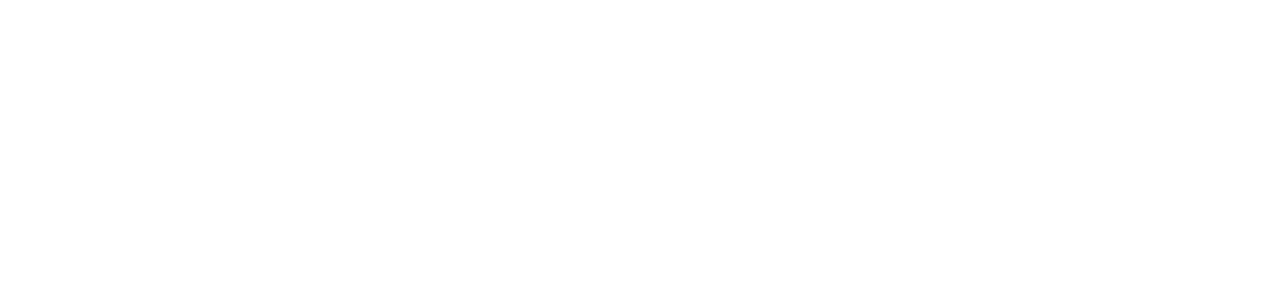
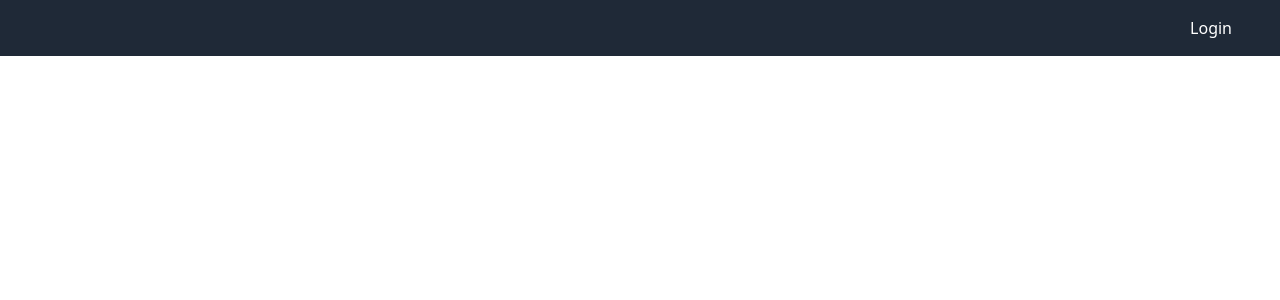
Before and after one commit to CMurray09/proto, an Angular app: page / in a window 1280 px wide. Shown: the top 300 px of the page. Built offline with nearby package versions, Linux system fonts and the light colour scheme.

Commit message:
Home component, header with login button

```diff
--- a/src/app/app-routing.module.ts
+++ b/src/app/app-routing.module.ts
@@ -1,8 +1,13 @@
 import { NgModule } from '@angular/core';
 import { RouterModule, Routes } from '@angular/router';
 import {LoginComponent} from "src/app/user/login/login.component";
+import {HomeComponent} from "src/app/home/home.component";
 
 const routes: Routes = [
+  {
+    path: '',
+    component: HomeComponent
+  },
   {
     path: 'login',
     component: LoginComponent
--- a/src/app/app.module.ts
+++ b/src/app/app.module.ts
@@ -5,11 +5,13 @@
 import { AppComponent } from './app.component';
 import { LoginComponent } from './user/login/login.component';
 import {FormsModule} from "@angular/forms";
+import { HomeComponent } from './home/home.component';
 
 @NgModule({
   declarations: [
     AppComponent,
-    LoginComponent
+    LoginComponent,
+    HomeComponent
   ],
   imports: [
     BrowserModule,
--- /dev/null
+++ b/src/app/home/home.component.html
@@ -0,0 +1,7 @@
+<header class="bg-gray-800">
+  <nav>
+    <div class="flow-root mr-12 pt-4 pb-4">
+      <a href="/login" class="float-right text-white">Login</a>
+    </div>
+  </nav>
+</header>
--- /dev/null
+++ b/src/app/home/home.component.ts
@@ -0,0 +1,15 @@
+import { Component, OnInit } from '@angular/core';
+
+@Component({
+  selector: 'app-home',
+  templateUrl: './home.component.html',
+  styleUrls: ['./home.component.css']
+})
+export class HomeComponent implements OnInit {
+
+  constructor() { }
+
+  ngOnInit(): void {
+  }
+
+}
```
Also changed, not shown: src/app/home/home.component.css (added), 1 other file (tests, documents, lock files or other folders).
